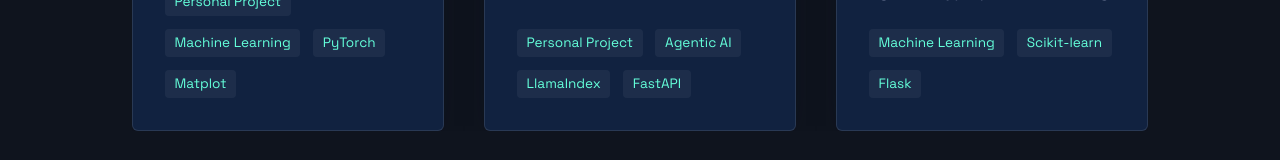
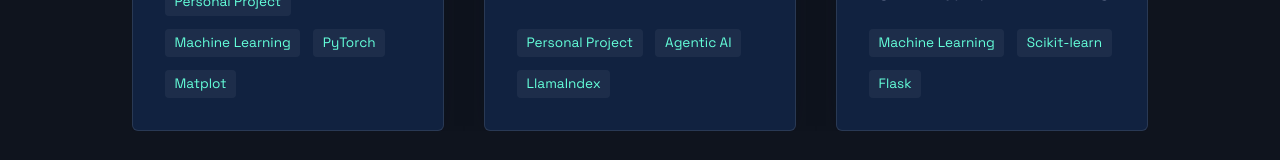
Before and after one commit to Randycje/Randycje.github.io, a React (Vite) app: page / in a window 1280 px wide. Shown: the part 4781-4941 px from the top of the page. Built offline with nearby package versions, Linux system fonts and the light colour scheme.

Commit message:
Updated Project Tags

```diff
--- a/src/components/Projects.jsx
+++ b/src/components/Projects.jsx
@@ -12,7 +12,7 @@ const projects = [
     {
         title: 'HDB Interior Design AI Competition',
         description: 'Built a multi-agent AI system on Telegram that guides users through HDB flat renovation planning. A manager agent runs a live competition between two AI designer agents, critiques their floor plans over three rounds, and generates a visualisation prompt for the winning design.',
-        tech: ['Personal Project', 'Agentic AI', 'LlamaIndex', 'FastAPI'],
+        tech: ['Personal Project', 'Agentic AI', 'LlamaIndex'],
         image: '/hdb-interior.png'
     },
     {
```
